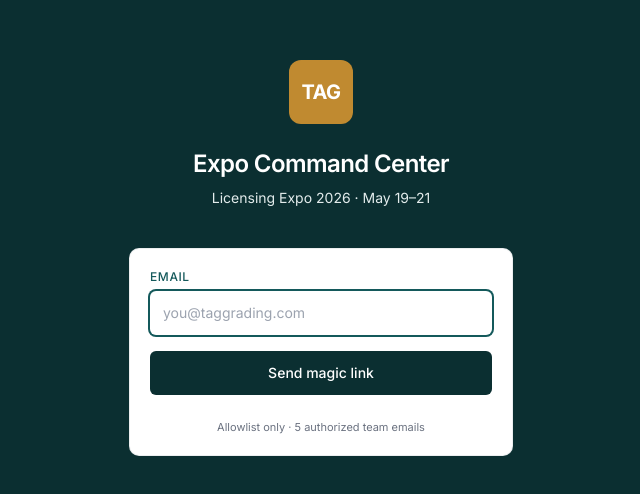
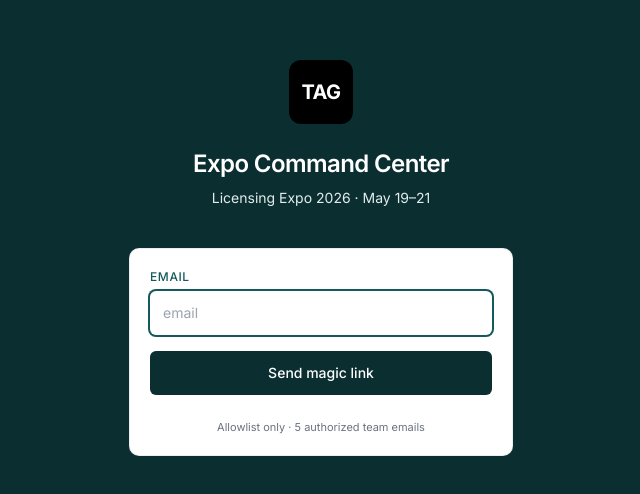
Before and after one commit to richardwinters-byte/tag-expo-command-center, a Next.js app: page /login in a window 1280 px wide. Shown: the part 142-636 px from the top of the page, without its empty margins (319-959 px from the left). Built offline with nearby package versions, Linux system fonts and the light colour scheme.

Commit message:
Login: generic email placeholder + black TAG monogram

```diff
--- a/app/login/page.tsx
+++ b/app/login/page.tsx
@@ -32,7 +32,7 @@ function LoginForm() {
     <div className="min-h-screen flex flex-col items-center justify-center px-6 bg-tag-900">
       <div className="w-full max-w-sm">
         <div className="text-center mb-10">
-          <div className="inline-flex items-center justify-center w-16 h-16 rounded-xl bg-tag-gold mb-6">
+          <div className="inline-flex items-center justify-center w-16 h-16 rounded-xl bg-black mb-6">
             <span className="text-white font-bold text-xl tracking-tight">TAG</span>
           </div>
           <h1 className="text-white text-2xl font-semibold tracking-tight">Expo Command Center</h1>
@@ -65,7 +65,7 @@ function LoginForm() {
                   required
                   autoFocus
                   autoComplete="email"
-                  placeholder="you@taggrading.com"
+                  placeholder="email"
                   value={email}
                   onChange={(e) => setEmail(e.target.value)}
                   className="w-full"
```
